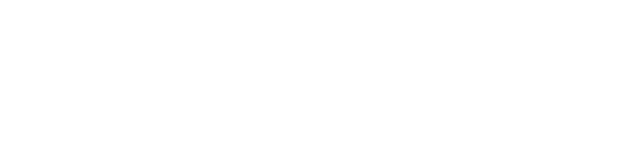
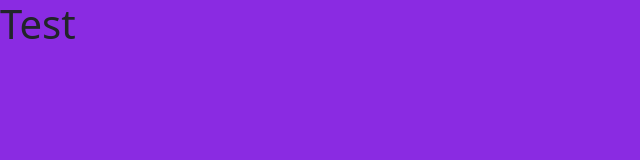
Before and after one commit to richardlieknis/quizapp, a website: page index.html in a window 1280 px wide. Shown: the whole page, without its empty margins (0-640 px from the left). Drawn offline with nearby package versions, Linux system fonts and the light colour scheme.

Commit message:
folder and files created

```diff
--- a/index.html
+++ b/index.html
@@ -6,10 +6,12 @@
     <meta http-equiv="X-UA-Compatible" content="IE=edge" />
     <meta name="viewport" content="width=device-width, initial-scale=1.0" />
     <title>Quizapp</title>
-    <link rel="stylesheet" href="style.css" />
+    <link rel="stylesheet" href="src/css/style.css" />
+    <link href="https://cdn.jsdelivr.net/npm/bootstrap@5.2.3/dist/css/bootstrap.min.css" rel="stylesheet" integrity="sha384-rbsA2VBKQhggwzxH7pPCaAqO46MgnOM80zW1RWuH61DGLwZJEdK2Kadq2F9CUG65" crossorigin="anonymous" />
 </head>
 
 <body>
+    <h1>Test</h1>
     <script src="main.js"></script>
 </body>
 
--- /dev/null
+++ b/package.json
@@ -0,0 +1,5 @@
+{
+  "dependencies": {
+    "bootstrap": "^5.2.3"
+  }
+}
--- /dev/null
+++ b/src/css/style.css
@@ -0,0 +1,4 @@
+body {
+    background-color: blueviolet !important;
+    min-height: 100vh;
+}
```
Also changed, not shown: src/fonts/rubik.ttf (added), style.css (deleted), 2 other files.
